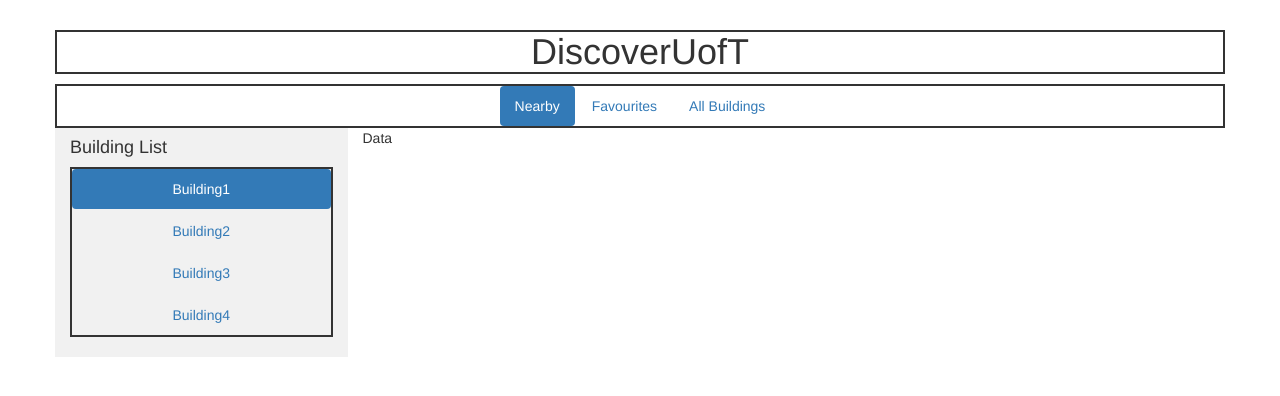
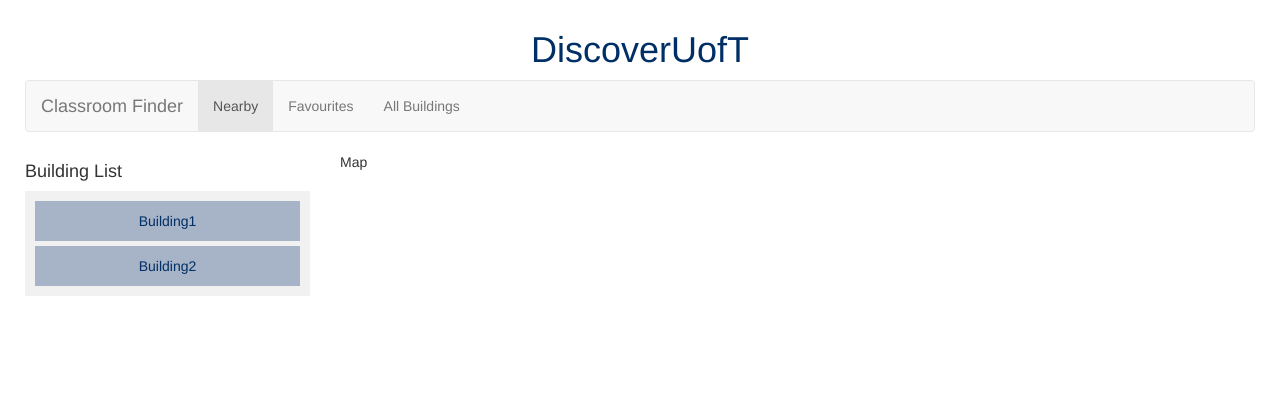
Before and after one commit to ParhamTaher/ClassRoomFinder, a plain HTML site: page DiscoverUoft/Favourites.html in a window 1280 px wide. Drawn offline with nearby package versions, Linux system fonts and the light colour scheme.

Commit message:
changes to starter code for front end 2

```diff
--- a/DiscoverUoft/Favourites.html
+++ b/DiscoverUoft/Favourites.html
@@ -2,47 +2,49 @@
 <html lang="en">
 <head>
  <title>Home Page</title>
- <link rel="stylesheet" href="assets/css/styles.css">
  <meta charset="utf-8">
  <meta name="viewport" content="width=device-width, initial-scale=1">
  <link rel="stylesheet" href="https://maxcdn.bootstrapcdn.com/bootstrap/3.3.7/css/bootstrap.min.css">
  <script src="https://ajax.googleapis.com/ajax/libs/jquery/3.1.1/jquery.min.js"></script>
  <script src="https://maxcdn.bootstrapcdn.com/bootstrap/3.3.7/js/bootstrap.min.js"></script>
+ <link rel="stylesheet" href="assets/css/styles.css">
  <link rel="stylesheet" href="assets/css/home_styles.css">
+ <script type="text/javascript" src="assets/js/Nearby.js"></script>
 </head>
 <body>
 
-  <div class="container">
+  <div class="container-fluid">
     <div class="row content">
       <h1 id="title">DiscoverUofT</h1>
     </div>
-    <div class="row content">
-        <ul id="tabMenu" class="nav nav-pills">
-          <li class="active">
-            <a id="nearby-btn" href="./Nearby" data-toggle="tab">Nearby</a>
-          </li>
-          <li>
-            <a id="favourites-btn" href="./Favourites" data-toggle="tab">Favourites</a>
-          </li>
-          <li>
-            <a id="allBuildings-btn" href="./AllBuildings" data-toggle="tab">All Buildings</a>
-          </li>
-        </ul>
-    </div>
+
+      <nav class="navbar navbar-default">
+        <div class="container-fluid">
+          <div class="navbar-header">
+            <a class="navbar-brand">Classroom Finder</a>
+          </div>
+          <ul class="nav navbar-nav">
+            <li class="active"><a href="./Nearby">Nearby</a></li>
+            <li><a href="./Favourites">Favourites</a></li>
+            <li><a href="./AllBuildings">All Buildings</a></li>
+          </ul>
+        </div>
+      </nav>
+
     <div class="row content">
       <div class="col-sm-3 sidenav">
         <h4>Building List</h4>
-        <ul id="sideNav" lang=""class="nav nav-pills nav-stacked">
-          <li class="active"><a href="#section1">Building1</a></li>
-          <li><a href="#section2">Building2</a></li>
-          <li><a href="#section3">Building3</a></li>
-          <li><a href="#section3">Building4</a></li>
-        </ul><br>
+        <div class="sideNav">
+          <div>Building1</div>
+          <div>Building2</div>
+        </div>
+        <br>
       </div>
 
-      <div class="col-sm-9">
-        Data
+      <div id="building_rooms" class="col-sm-9">
+        Map
       </div>
+
     </div>
   </div>
 
--- a/DiscoverUoft/assets/css/styles.css
+++ b/DiscoverUoft/assets/css/styles.css
@@ -1,28 +1,26 @@
-.sidenav {
+#title {
+  text-align: center;
+  color: 	#002F65;
+}
+
+.sideNav {
   background-color: #f1f1f1;
   height: 100%;
+  list-style-type: none;
+  margin: 0;
+  padding: 5px;
+  width: 100%;
+  display: inline-block;
 }
-
-
-#tabMenu {
-    display: flex;
-    justify-content: center;
-    text-align:center;
-    border-style: solid;
-    border-width: 2px;
+.sideNav div {
+  background-color: #a7b3c6;
+  color: 	#002F65;
+  margin:5px;
+  height:40px;
+  text-align: center;
+  cursor: pointer;
+  cursor: hand;
+  display: flex;
+  align-items: center;
+  justify-content: center;
 }
-
-.nav-tabs, .nav-pills {
-    text-align:center;
-    border-style: solid;
-    border-width: 2px;
-}
-
-#nearby-btn {
-  width:100%;
-}
-#title {
-  text-align: center;
-  border-style: solid;
-  border-width: 2px;
-}
--- a/DiscoverUoft/assets/js/Nearby.js
+++ b/DiscoverUoft/assets/js/Nearby.js
@@ -1,16 +1,34 @@
 
+// Get building data
 function getNearbyBuildings() {
 		$.get('/getNearbyBuildingsData', function(r){
 			var data = JSON.parse(r);
 		if (data.success && data.msg) {
-      var building List = JSON.parse(data.msg);
+      buildBuildingList(JSON.parse(data.msg));
 		} else {
       console.log('Error getting building list')
 		}
 	});
 }
 
+function buildBuildingList(building_list) {
+	// For reach building in buildBuildingList
+		// Create clickable button for the building in sideNav
+		//Use this
+		$('#sideNav').append("<li><a href=\"" + "#section2" + "\">Building2</a></li>");
 
+		//Add on click event for each button
+
+
+}
+
+function loadRooms(building_name) {
+
+}
+
+
+// On load, run this
 $( document ).ready(function() {
-  getNearbyBuildings();
+  //getNearbyBuildings();
+	buildBuildingList(5);
 });
```
Also changed, not shown: DiscoverUoft/AllBuildings.html (+53 -0 lines), DiscoverUoft/Nearby.html (+24 -22 lines), DiscoverUoft/assets/js/scripts.js (+19 -0 lines), DiscoverUoft/login.html (+7 -2 lines).
